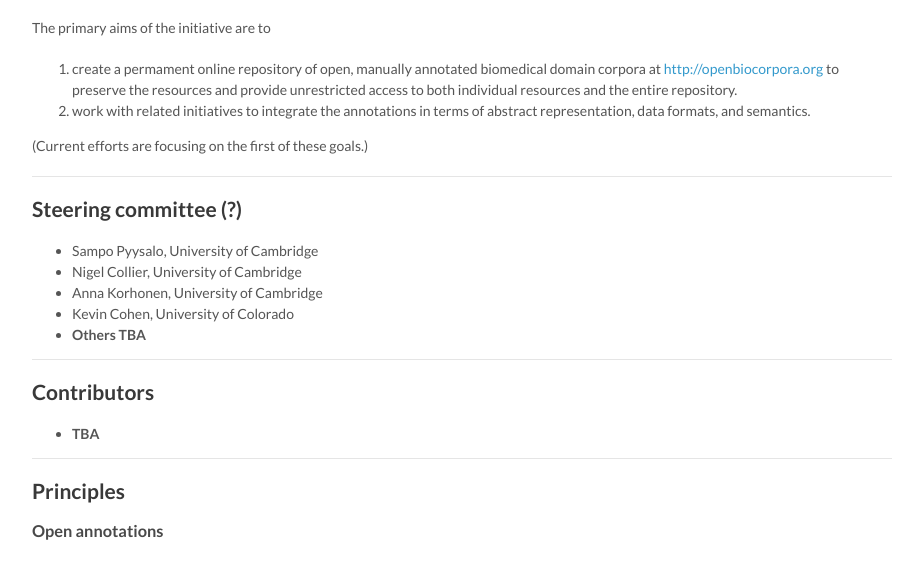
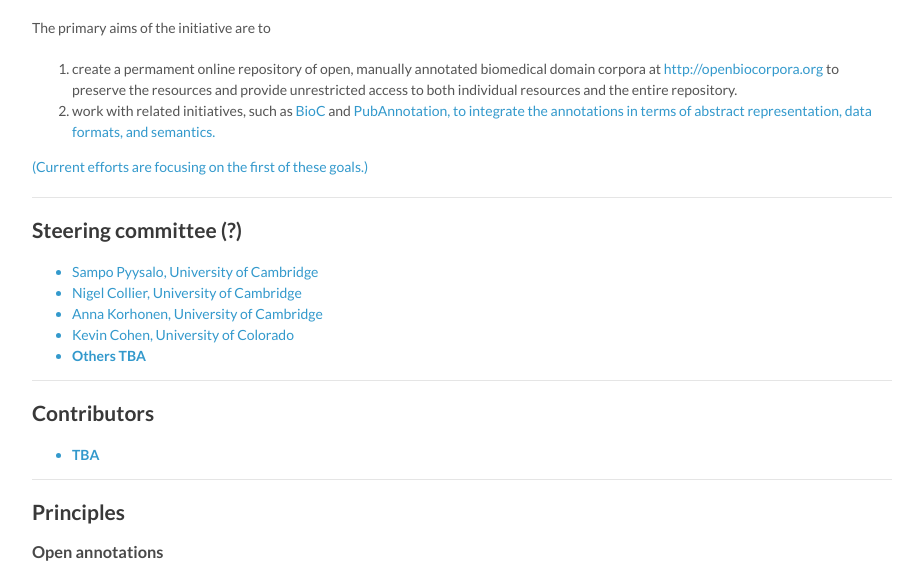
Before and after one commit to openbiocorpora/openbiocorpora.github.io, a plain HTML site: page draft-2/about.html in a window 1280 px wide. Shown: the part 205-769 px from the top of the page, without its empty margins (178-1101 px from the left). Drawn offline with Linux system fonts and the light colour scheme; a script that the page names is missing.

Commit message:
examples of technical integration initiatives

```diff
--- a/draft-2/about.html
+++ b/draft-2/about.html
@@ -46,9 +46,11 @@
 	  to preserve the resources and provide unrestricted access to
 	  both individual resources and the entire repository.
 	</li>
-	<li>work with related initiatives to integrate the annotations
-	  in terms of abstract representation, data formats, and
-	  semantics.
+	<li>work with related initiatives, such
+	  as <a href="http://bioc.sourceforge.net/">BioC</a> and
+	  <a href="http://pubannotation.org/">PubAnnotation<a>, to
+	  integrate the annotations in terms of abstract
+	  representation, data formats, and semantics.
 	</li>
       </ol>
 
```
